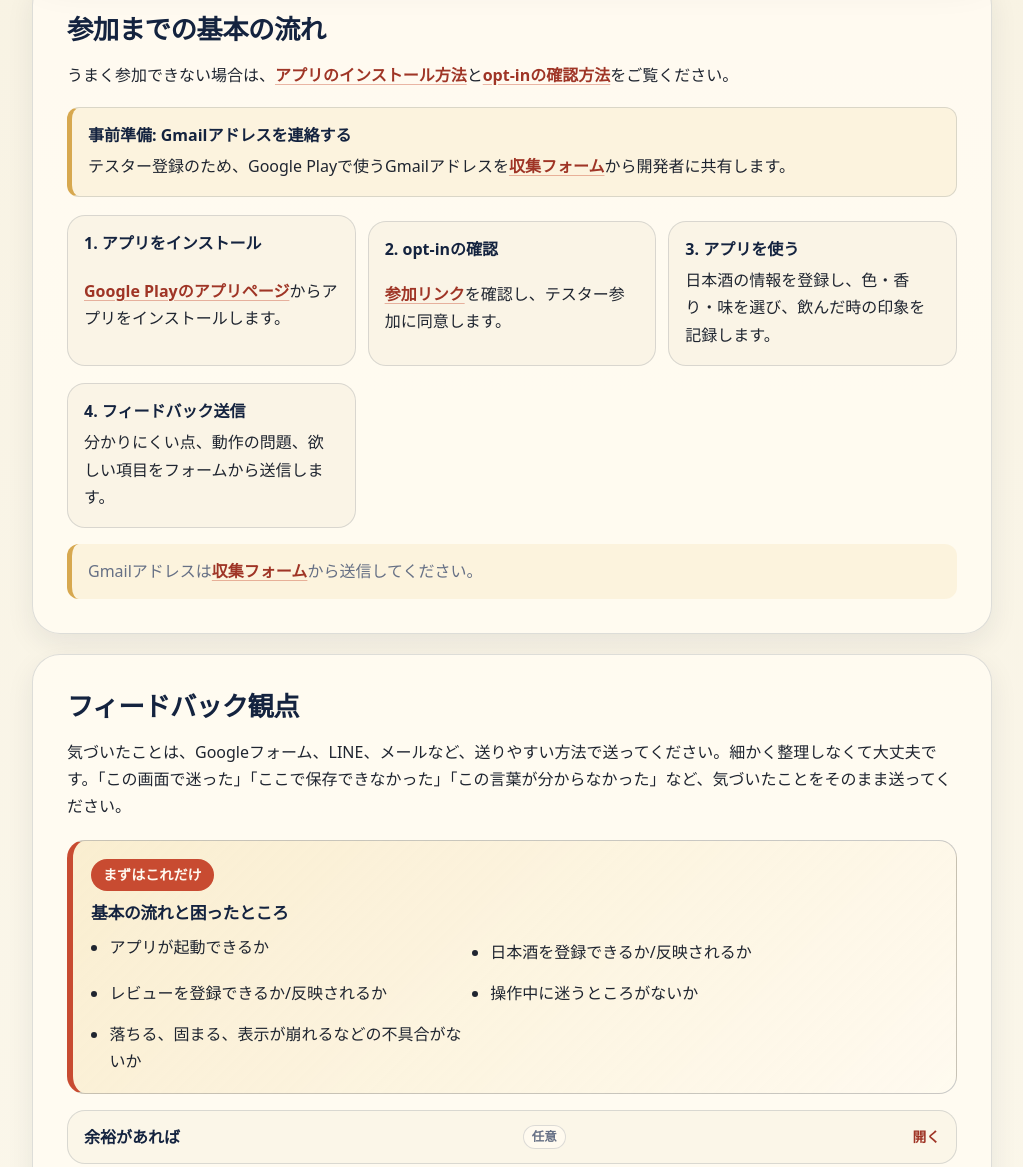
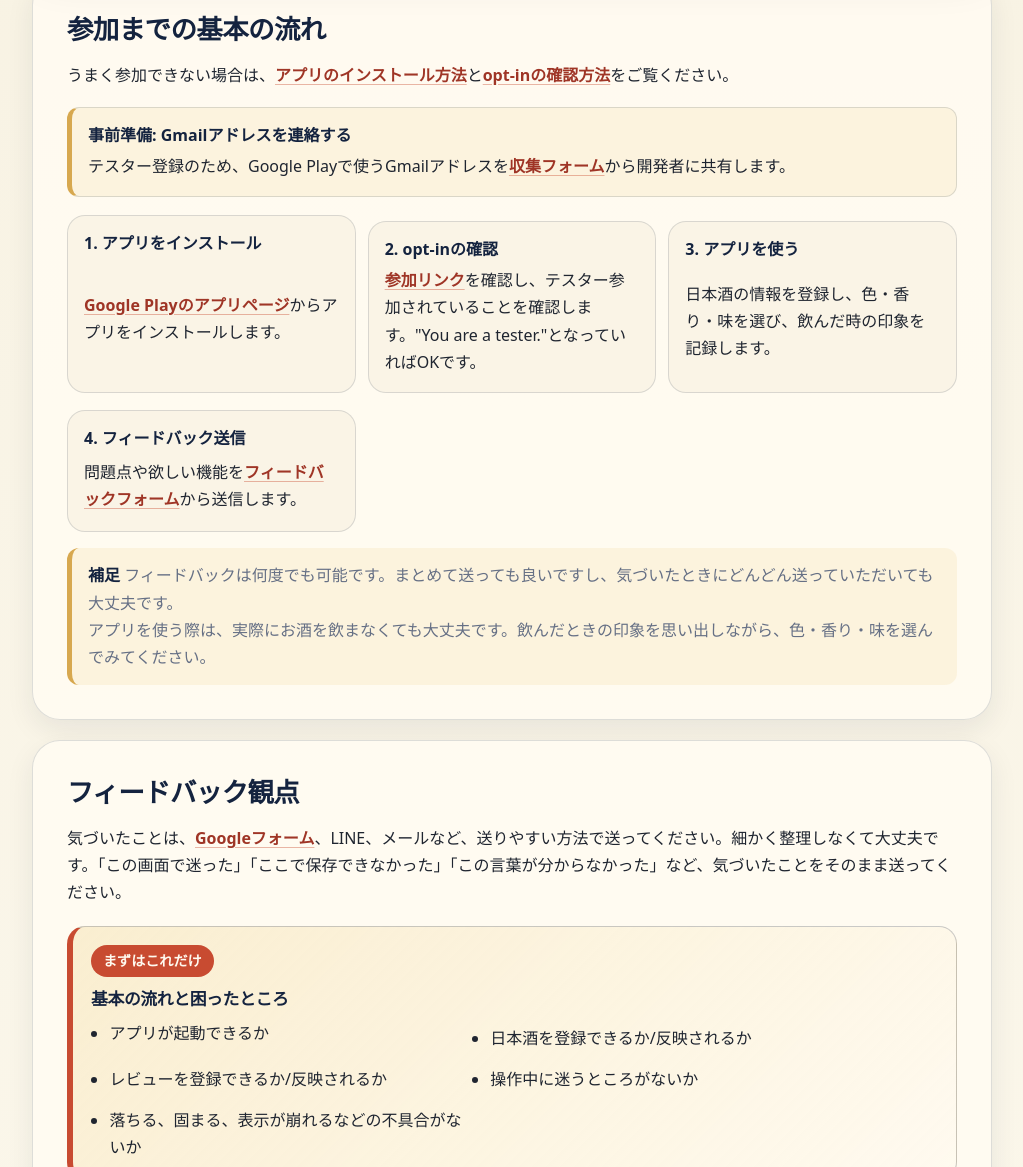
Before and after one commit to pyth0n14n/TastingGenie2nd-site, a website: page index.html in a window 1280 px wide. Shown: the part 961-2128 px from the top of the page, without its empty margins (128-1151 px from the left). Drawn offline with Linux system fonts and the light colour scheme.

Commit message:
フィードバックフォームの埋め込み

```diff
--- a/index.html
+++ b/index.html
@@ -43,7 +43,7 @@
         <div class="hero-actions" aria-label="クローズドテスト関連リンク">
           <a
             class="cta"
-            href="https://play.google.com/apps/testing/io.github.pyth0n14n.tastinggenie"
+            href="#participation-guide"
             >クローズドテストに参加する</a
           >
           <a class="cta cta-secondary" href="#feedback-guide"
@@ -52,7 +52,7 @@
         </div>
       </section>
 
-      <section class="card">
+      <section class="card", id="participation-guide">
         <h2>参加までの基本の流れ</h2>
         <p>
           うまく参加できない場合は、<a href="#app-install-guide"
@@ -84,7 +84,7 @@
               ><a
                 href="https://play.google.com/apps/testing/io.github.pyth0n14n.tastinggenie"
                 >参加リンク</a
-              >を確認し、テスター参加に同意します。</span
+              >を確認し、テスター参加されていることを確認します。"You are a tester."となっていればOKです。</span
             >
           </li>
           <li>
@@ -96,21 +96,26 @@
           <li>
             <span class="step-label">4. フィードバック送信</span>
             <span
-              >分かりにくい点、動作の問題、欲しい項目をフォームから送信します。</span
+              >問題点や欲しい機能を<a
+                href="https://forms.gle/rYaq84AQLRVStgNR7"
+                >フィードバックフォーム</a
+              >から送信します。</span
             >
           </li>
         </ol>
         <p class="note">
-          Gmailアドレスは<a href="https://forms.gle/o9wJkKPxkUohUVyW7"
-            >収集フォーム</a
-          >から送信してください。
+          <span class="step-label">補足</span>
+          フィードバックは何度でも可能です。まとめて送っても良いですし、気づいたときにどんどん送っていただいても大丈夫です。<br>
+          アプリを使う際は、実際にお酒を飲まなくても大丈夫です。飲んだときの印象を思い出しながら、色・香り・味を選んでみてください。
         </p>
       </section>
 
       <section class="card feedback-guide" id="feedback-guide">
         <h2>フィードバック観点</h2>
         <p>
-          気づいたことは、Googleフォーム、LINE、メールなど、送りやすい方法で送ってください。細かく整理しなくて大丈夫です。「この画面で迷った」「ここで保存できなかった」「この言葉が分からなかった」など、気づいたことをそのまま送ってください。
+          気づいたことは、<a href="https://forms.gle/rYaq84AQLRVStgNR7"
+            >Googleフォーム</a
+          >、LINE、メールなど、送りやすい方法で送ってください。細かく整理しなくて大丈夫です。「この画面で迷った」「ここで保存できなかった」「この言葉が分からなかった」など、気づいたことをそのまま送ってください。
         </p>
 
         <div class="feedback-focus">
@@ -122,9 +127,7 @@
               <li>日本酒を登録できるか/反映されるか</li>
               <li>レビューを登録できるか/反映されるか</li>
               <li>操作中に迷うところがないか</li>
-              <li>
-                落ちる、固まる、表示が崩れるなどの不具合がないか
-              </li>
+              <li>落ちる、固まる、表示が崩れるなどの不具合がないか</li>
             </ul>
           </div>
         </div>
@@ -176,8 +179,7 @@
             <li>どの画面か</li>
             <li>何をしようとしたか</li>
             <li>実際に何が起きたか</li>
-            <li>本当はどうなると思ったか</li>
-            <li>スクリーンショットがあれば添付してほしい</li>
+            <li>（可能なら）スクリーンショットを添付</li>
           </ul>
         </div>
       </section>
--- a/js/site.js
+++ b/js/site.js
@@ -61,7 +61,7 @@
           <span aria-hidden="true">/</span>
           <a href="https://github.com/pyth0n14n/TastingGenie2nd-site" rel="noopener noreferrer" target="_blank">GitHub</a>
         </nav>
-        <p>&copy; ${currentYear} ききさけ帖 開発者. All rights reserved.</p>
+        <p>&copy; ${currentYear} ききさけ帖 Shoei Nashimoto. All rights reserved.</p>
       </footer>
     `;
   }
```
